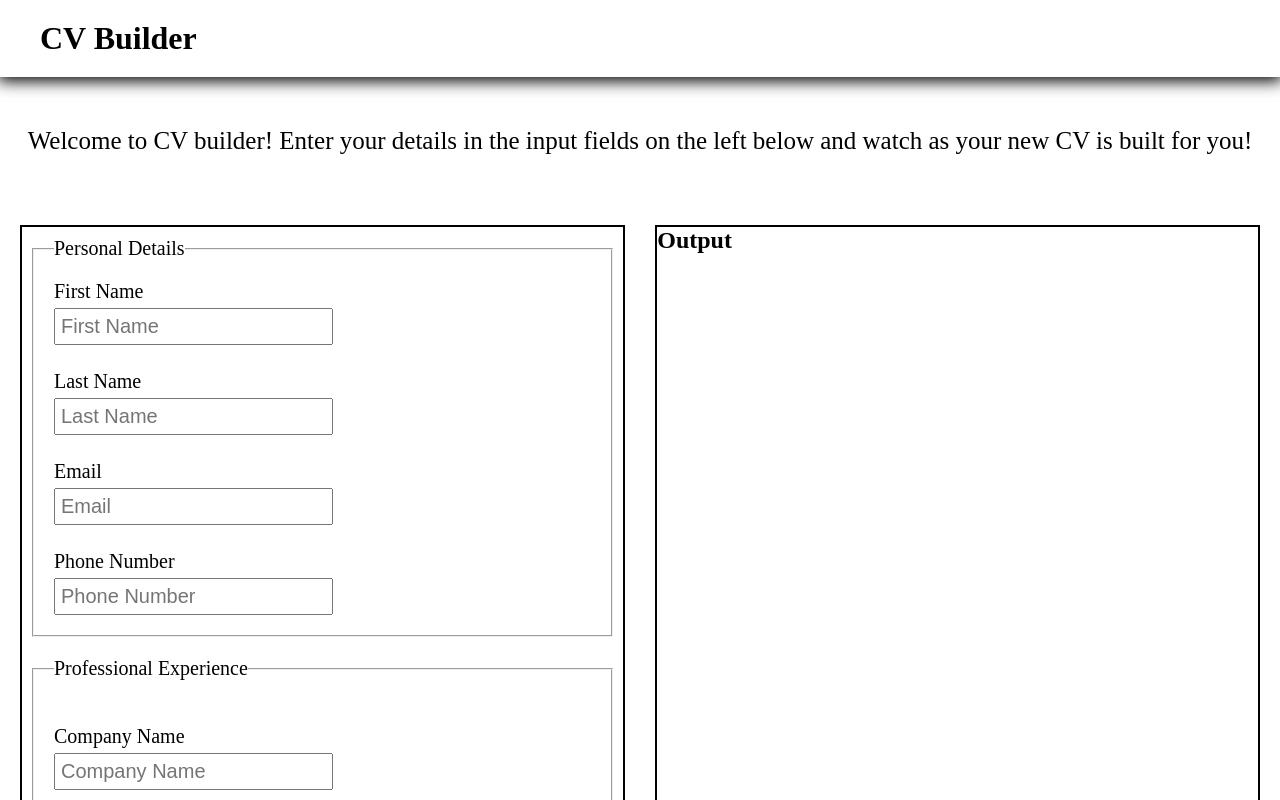
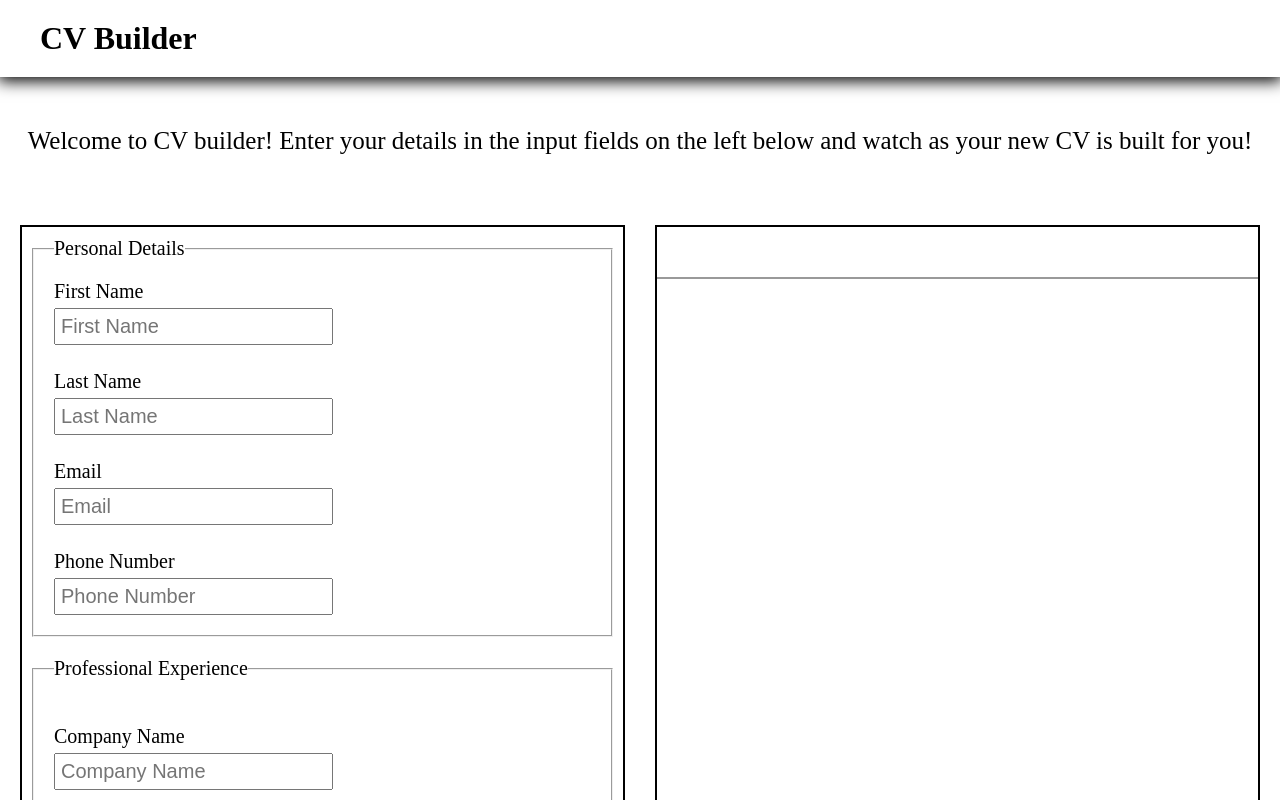
Before and after one commit to Ryanj24/CV-Builder, a React (Create React App) app in the folder cv-builder/: page / in a window 1280 px wide. Shown: the top 800 px of the page. Built offline with nearby package versions, Linux system fonts and the light colour scheme; the HTML template or start-up script is replaced by a standard one.

Commit message:
Finished off the component for displaying the personal details along with its styling

```diff
--- a/cv-builder/src/components/CVOutput.js
+++ b/cv-builder/src/components/CVOutput.js
@@ -1,6 +1,8 @@
 import React from 'react'
 import '../styling/CVOutput.css'
 import PersonalDetailsOutput from './PersonalDetailsOutput'
+import ExperienceOutput from './ExperienceOutput'
+import EducationOutput from './EducationOutput'
 
 const CVOutput = ({firstName, lastName, email, phoneNumber}) => {
 
@@ -11,7 +13,14 @@ const CVOutput = ({firstName, lastName, email, phoneNumber}) => {
       */
   return (
     <div className='output'>
-      <PersonalDetailsOutput />
+      <PersonalDetailsOutput
+      firstName={firstName}
+      lastName={lastName}
+      email={email}
+      phoneNumber={phoneNumber}
+      />
+      <ExperienceOutput />
+      <EducationOutput />
     </div>
   )
 }
--- a/cv-builder/src/components/EducationOutput.js
+++ b/cv-builder/src/components/EducationOutput.js
@@ -3,7 +3,7 @@ import '../styling/EducationOutput.css'
 
 const EducationOutput = () => {
   return (
-    <div>EducationOutput</div>
+    <div></div>
   )
 }
 
--- a/cv-builder/src/components/ExperienceOutput.js
+++ b/cv-builder/src/components/ExperienceOutput.js
@@ -3,7 +3,7 @@ import '../styling/ExperienceOutput.css'
 
 const ExperienceOutput = () => {
   return (
-    <div>ExperienceOutput</div>
+    <div></div>
   )
 }
 
--- a/cv-builder/src/components/PersonalDetailsOutput.js
+++ b/cv-builder/src/components/PersonalDetailsOutput.js
@@ -1,10 +1,21 @@
 import React from 'react'
 import '../styling/PersonalDetailsOutput.css'
 
-const PersonalDetailsOutput = () => {
+const PersonalDetailsOutput = ({firstName, lastName, email, phoneNumber}) => {
   return (
-    <section className='details-output'>
-        <h1>Output</h1>
+    <section className='personal-details-output'>
+        <section className='person-name'>
+            <h1>{firstName + ' ' + lastName}</h1>
+        </section>
+        <section className='other-details'>
+            <section className='person-email'>
+                <p>{email}</p>
+            </section>
+            <div className='divider'>{phoneNumber === '' ? null : '|'}</div>
+            <section className='person-phoneNumber'>
+                <p>{phoneNumber}</p>
+            </section>
+        </section>
     </section>
   )
 }
--- a/cv-builder/src/styling/PersonalDetailsOutput.css
+++ b/cv-builder/src/styling/PersonalDetailsOutput.css
@@ -0,0 +1,33 @@
+.personal-details-output {
+    display: flex;
+    flex-direction: column;
+    align-items: center;
+    padding: 20px;
+    border-bottom: 2px solid rgba(0, 0, 0, 0.4);
+}
+
+.person-name {
+    display: flex;
+    justify-content: center;
+    align-items: center;
+    width: 100%;
+    margin-bottom: 10px;
+}
+
+.person-name h1 {
+    font-size: 30px;
+}
+
+.other-details {
+    display: flex;
+    justify-content: center;
+    width: 100%;
+}
+
+.other-details section > p {
+    font-size: 20px;
+}
+
+.other-details .divider {
+    margin: 0 10px;
+}
```
